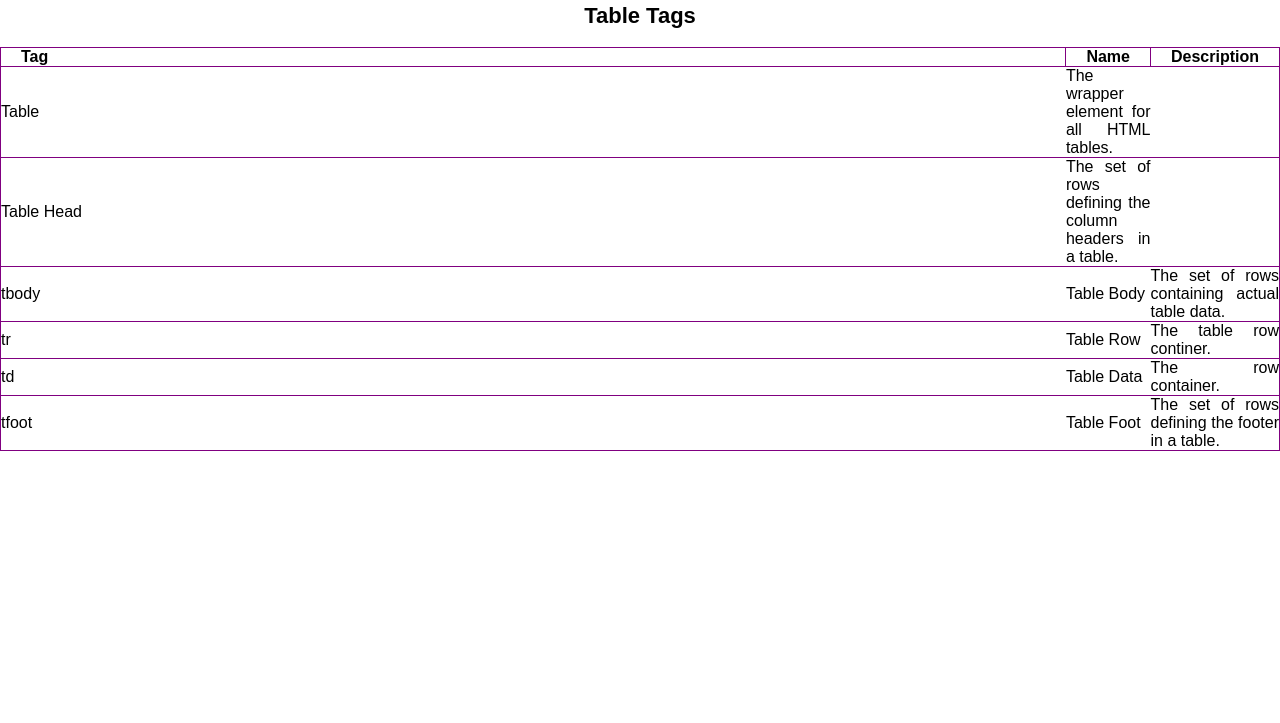
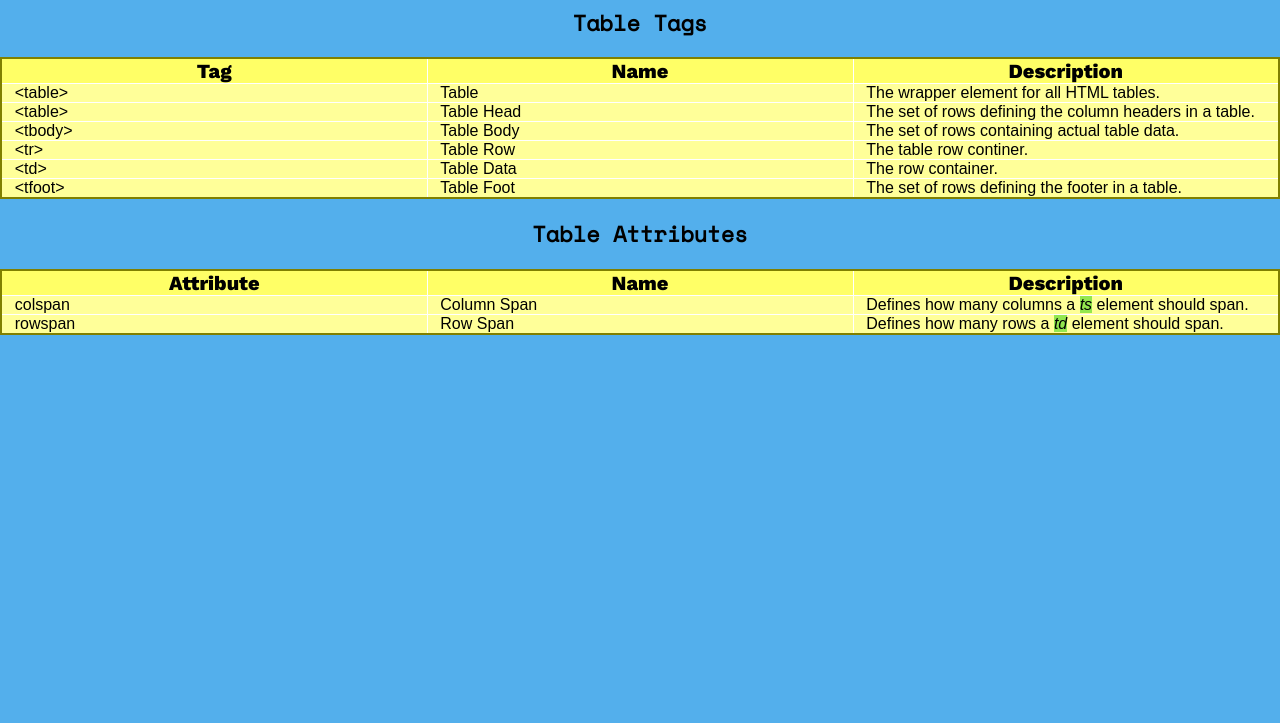
Before and after one commit to Samantha-N/HTML-CSS-Cheatsheet, a plain HTML site: page index.html in a window 1280 px wide. Shown: the part 77-800 px from the top of the page. Drawn offline with nearby package versions, Linux system fonts and the light colour scheme.

Commit message:
I added the HTML and Css for the cheatsheet

```diff
--- a/css/main.css
+++ b/css/main.css
@@ -1,23 +1,46 @@
+body {
+    background-color: rgb(83, 175, 236);
+}
+
+table {
+    width: 100%;
+    border: solid 2px #808000;
+    background-color:   #ffff33;
+}
+
+
+
 h1 {
+    font-family:'Merriweather', serif;
     text-align: center;
-    font-weight: bold;
     font-size: 32px;
 }
 
 h2 {
+    font-family: 'Space Mono', monospace;
     text-align: center;
     font-size: 22px;
 }
 
-table th  {
-    width: 100%;
-    height: 0 auto;
-    border: 1px solid purple;
-    padding: 0 20px 0 20px;
-
+th, td {
+    border: 1px solid white;
+    background-color: #ffff99;
 }
 
-tr {
+th {
+    font-family: 'Work Sans', sans-serif;
+    font-size: 20px;
+    background-color: #ffff66;
+    border: solid 1px white;
+}
+
+td {
+    width: 25%;
     text-align: justify;
-    border: 1px solid purple;
+    text-indent: 3%;
 }
+
+.hightlight {
+    background-color: rgb(147, 231, 79);
+    font-style: italic;
+}
--- a/index.html
+++ b/index.html
@@ -6,6 +6,10 @@
     <title>HTML & CSS Cheatsheet</title>
     <link rel="stylesheet" href="css/normalize.css">
     <link rel="stylesheet" href="css/main.css">
+    <link rel="preconnect" href="https://fonts.googleapis.com">
+    <link rel="preconnect" href="https://fonts.gstatic.com" crossorigin>
+    <link href="https://fonts.googleapis.com/css2?family=Merriweather:ital,wght@0,400;1,400;1,700&family=Space+Mono&family=Work+Sans:wght@400;500;800&display=swap" rel="stylesheet">
+
 </head>
 
 <body>
@@ -25,39 +29,66 @@
          </thead>
 
         <tr>
-
+            <td><span class="code">&lt;table&gt;</span></td>
             <td>Table</td>
             <td>The wrapper element for all HTML tables.</td>
         </tr>
 
         <tr>
-
+            <td><span class="code">&lt;table&gt;</span></td>
             <td>Table Head</td>
             <td>The set of rows defining the column headers in a table.</td>
         </tr>
 
         <tr>
-            <td>tbody</td>
+            <td><span class="code">&lt;tbody&gt;</span></td>
             <td>Table Body</td>
             <td>The set of rows containing actual table data.</td>
         </tr>
 
         <tr>
-            <td>tr</td>
+            <td><span class="code">&lt;tr&gt;</span></td>
             <td>Table Row</td>
             <td>The table row continer.</td>
         </tr>
 
         <tr>
-            <td>td</td>
+            <td><span class="code">&lt;td&gt;</span></td>
             <td>Table Data</td>
             <td>The row container.</td>
         </tr>
 
         <tr>
-            <td>tfoot</td>
+            <td><span class="code">&lt;tfoot&gt;</span></td>
             <td>Table Foot</td>
             <td>The set of rows defining the footer in a table.</td>
         </tr>
+
     </table>
+
+    <table>
+        <h2>Table Attributes</h2>
+
+        <thead>
+            <tr>
+                <th>Attribute</th>
+                <th>Name</th>
+                <th>Description</th>
+            </tr>
+        </thead>
+
+            <tr>
+                <td>colspan</td>
+                <td>Column Span</td>
+                <td>Defines how many columns a <span class="hightlight">ts</span> element should span.</td>
+            </tr>
+
+            <tr>
+                <td>rowspan</td>
+                <td>Row Span</td>
+                <td>Defines how many rows a <span class="hightlight">td</span> element should span.</td>
+            </tr>
+
+    </table>
+
 </body>
```
